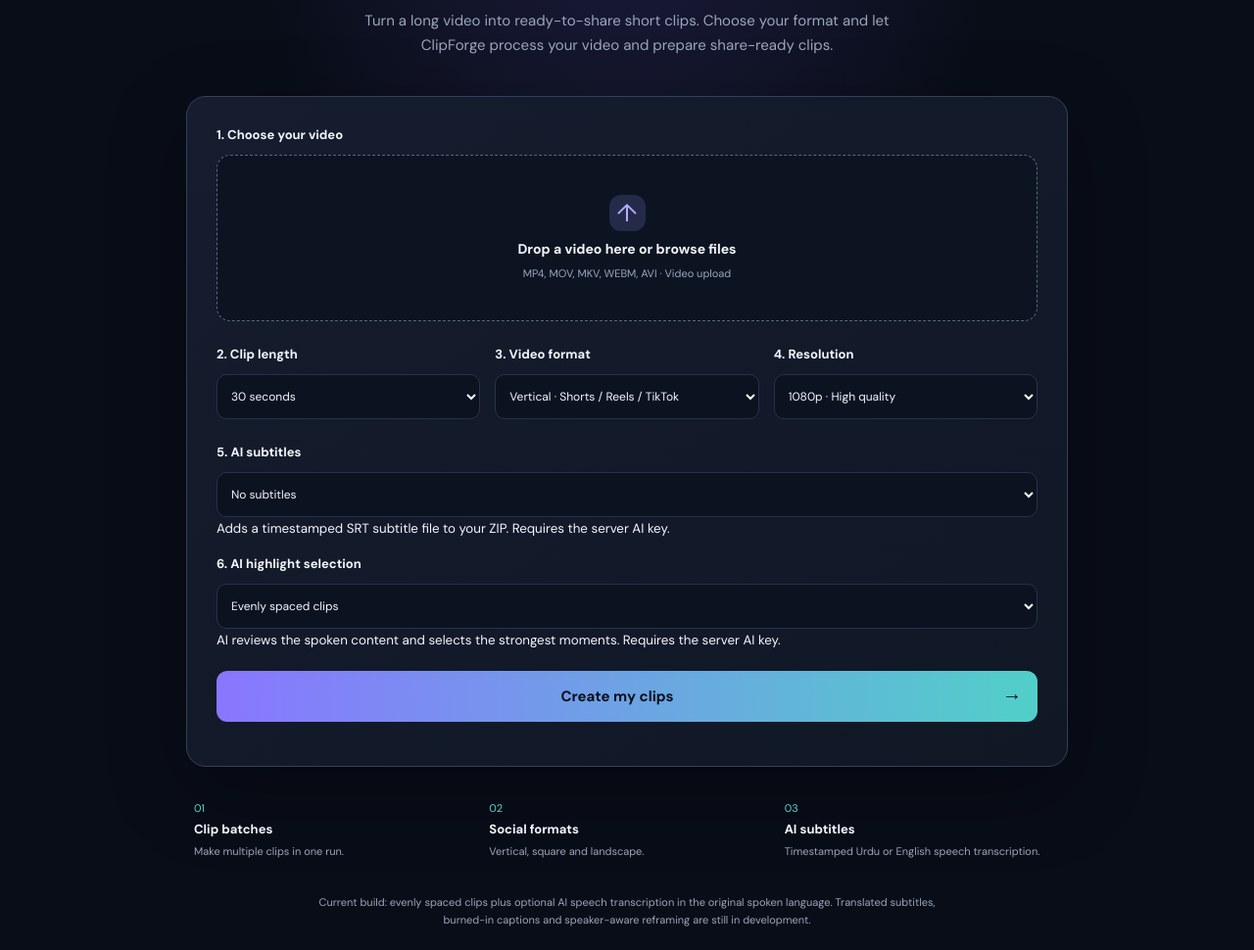
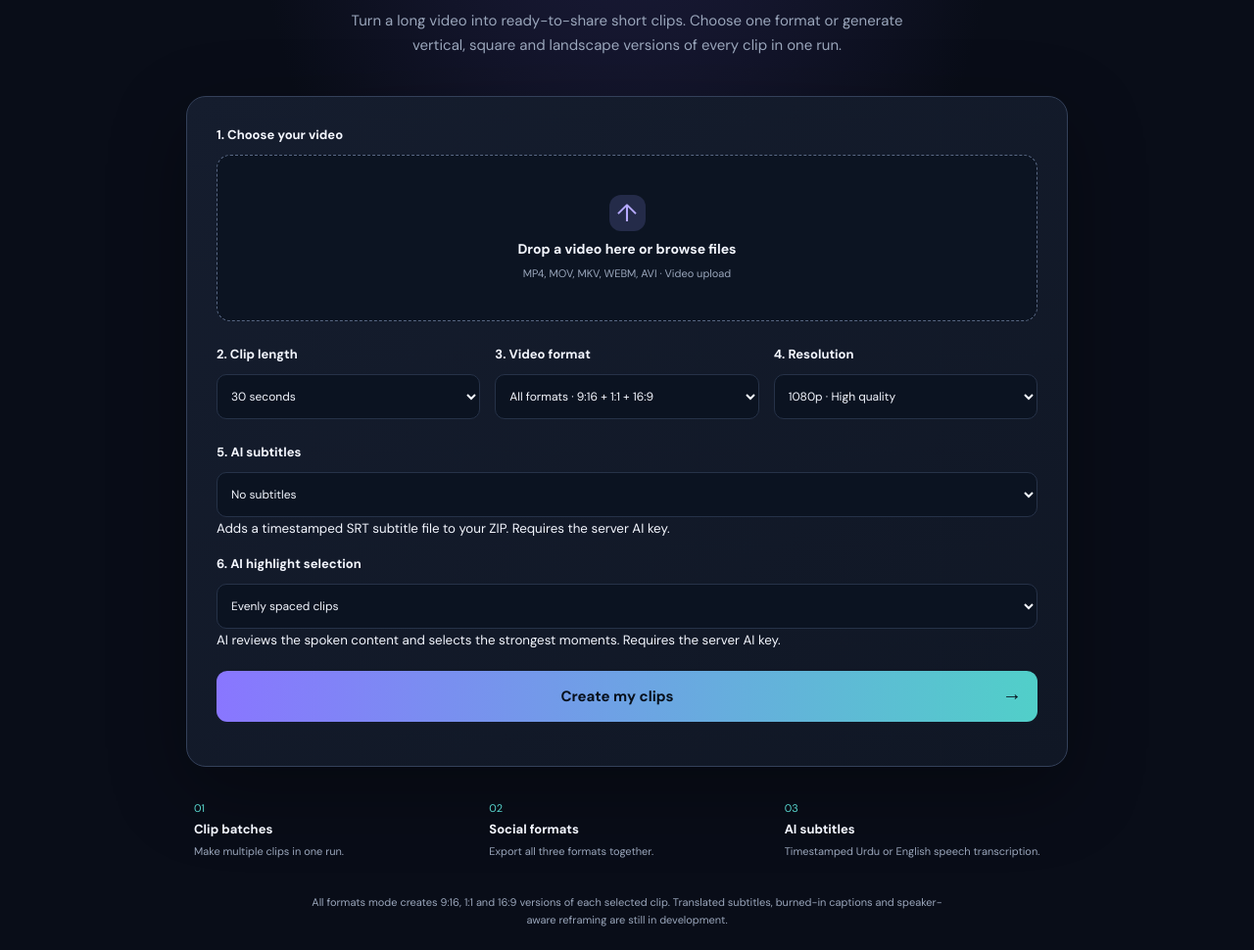
Before and after one commit to jamalsb/ClipForge-AI, a plain HTML site: page static/index.html in a window 1280 px wide. Shown: the part 330-1300 px from the top of the page at 98% size. Drawn offline with Linux system fonts and the light colour scheme.

Commit message:
Add all social video formats option

```diff
--- a/static/index.html
+++ b/static/index.html
@@ -16,7 +16,7 @@
     <section class="hero">
       <p class="eyebrow">YOUR VIDEO. MULTIPLE MOMENTS.</p>
       <h1>Long videos in.<br><span>Short clips out.</span></h1>
-      <p class="intro">Turn a long video into ready-to-share short clips. Choose your format and let ClipForge process your video and prepare share-ready clips.</p>
+      <p class="intro">Turn a long video into ready-to-share short clips. Choose one format or generate vertical, square and landscape versions of every clip in one run.</p>
     </section>
     <section class="workspace">
       <form id="clip-form">
@@ -32,7 +32,7 @@
             <select id="clip_seconds" name="clip_seconds"><option value="15">15 seconds</option><option value="30" selected>30 seconds</option><option value="45">45 seconds</option><option value="60">60 seconds</option></select>
           </div>
           <div class="setting"><label class="section-label" for="aspect">3. Video format</label>
-            <select id="aspect" name="aspect"><option value="9:16">Vertical · Shorts / Reels / TikTok</option><option value="1:1">Square · Feed</option><option value="16:9">Landscape · YouTube</option></select>
+            <select id="aspect" name="aspect"><option value="all" selected>All formats · 9:16 + 1:1 + 16:9</option><option value="9:16">Vertical · Shorts / Reels / TikTok</option><option value="1:1">Square · Instagram / Facebook Feed</option><option value="16:9">Landscape · YouTube / Facebook / X</option></select>
           </div>
           <div class="setting"><label class="section-label" for="resolution">4. Resolution</label>
             <select id="resolution" name="resolution"><option value="720">720p · Faster</option><option value="1080" selected>1080p · High quality</option></select>
@@ -47,10 +47,10 @@
     </section>
     <section class="feature-row">
       <div><span>01</span><b>Clip batches</b><small>Make multiple clips in one run.</small></div>
-      <div><span>02</span><b>Social formats</b><small>Vertical, square and landscape.</small></div>
+      <div><span>02</span><b>Social formats</b><small>Export all three formats together.</small></div>
       <div><span>03</span><b>AI subtitles</b><small>Timestamped Urdu or English speech transcription.</small></div>
     </section>
-    <p class="note">Current build: evenly spaced clips plus optional AI speech transcription in the original spoken language. Translated subtitles, burned-in captions and speaker-aware reframing are still in development.</p>
+    <p class="note">All formats mode creates 9:16, 1:1 and 16:9 versions of each selected clip. Translated subtitles, burned-in captions and speaker-aware reframing are still in development.</p>
   </main>
   <footer>CLIPFORGE AI <span>·</span> BUILT FOR CREATORS</footer>
   <script src="/static/app.js"></script>
```
